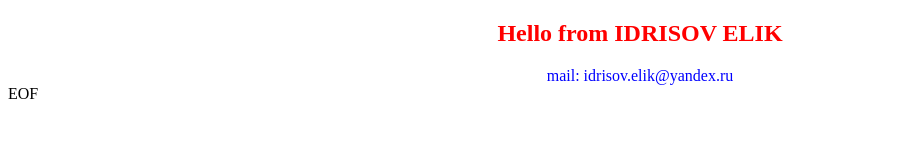
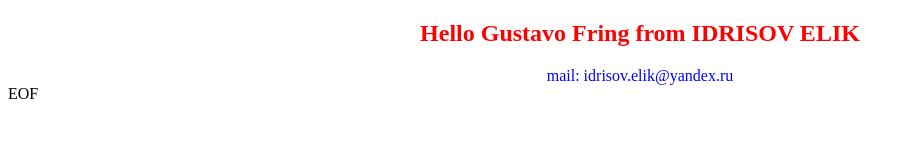
Before and after one commit to 0xElik/app-for-jenkins-index.html, a plain HTML site: page index.html in a window 1280 px wide. Shown: the whole page, without its empty margins (0-913 px from the left). Drawn offline with Linux system fonts and the light colour scheme.

```diff
--- a/index.html
+++ b/index.html
@@ -5,7 +5,7 @@
 </head>
 <body bgcolor="white">
 <center>
-    <h2><font color="red">Hello from IDRISOV ELIK</font></h2>
+    <h2><font color="red">Hello  Gustavo Fring from IDRISOV ELIK</font></h2>
     <font color="blue">mail: idrisov.elik@yandex.ru</font>
 </center>
 </body>
```
